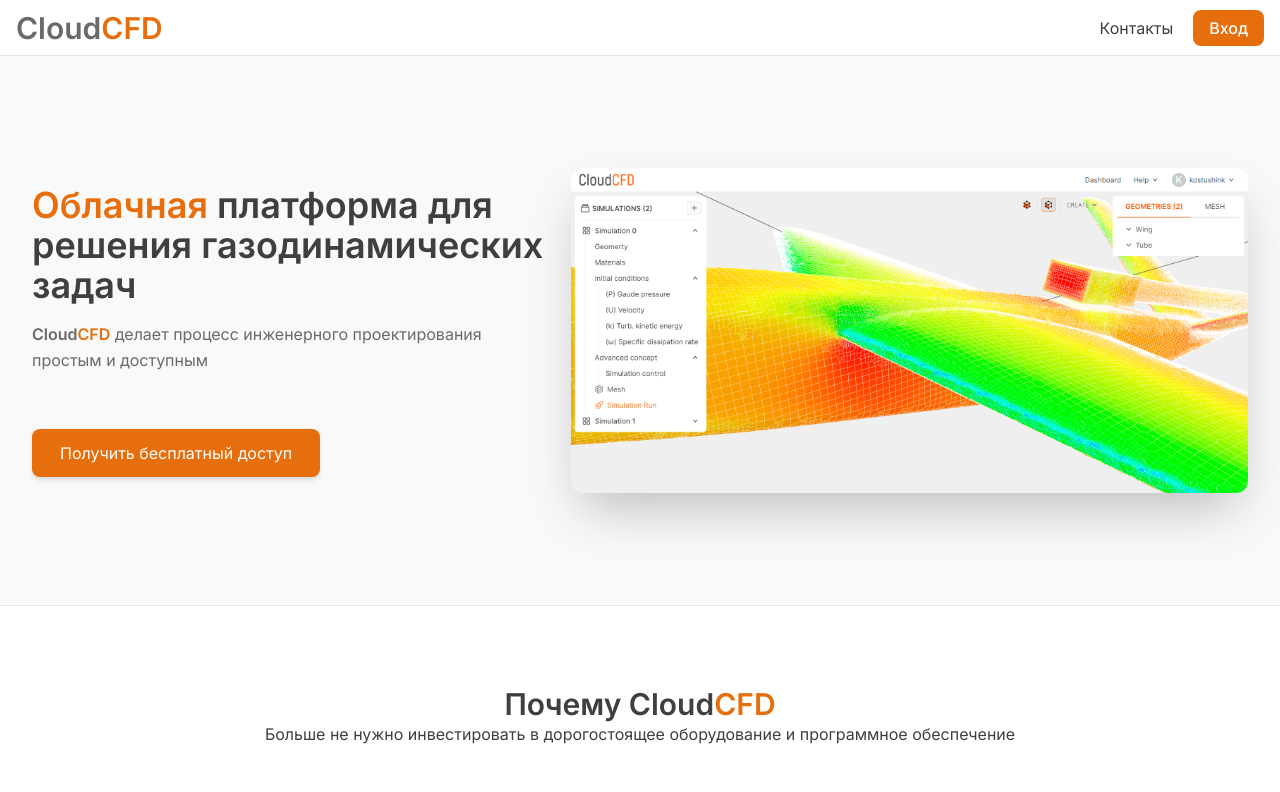
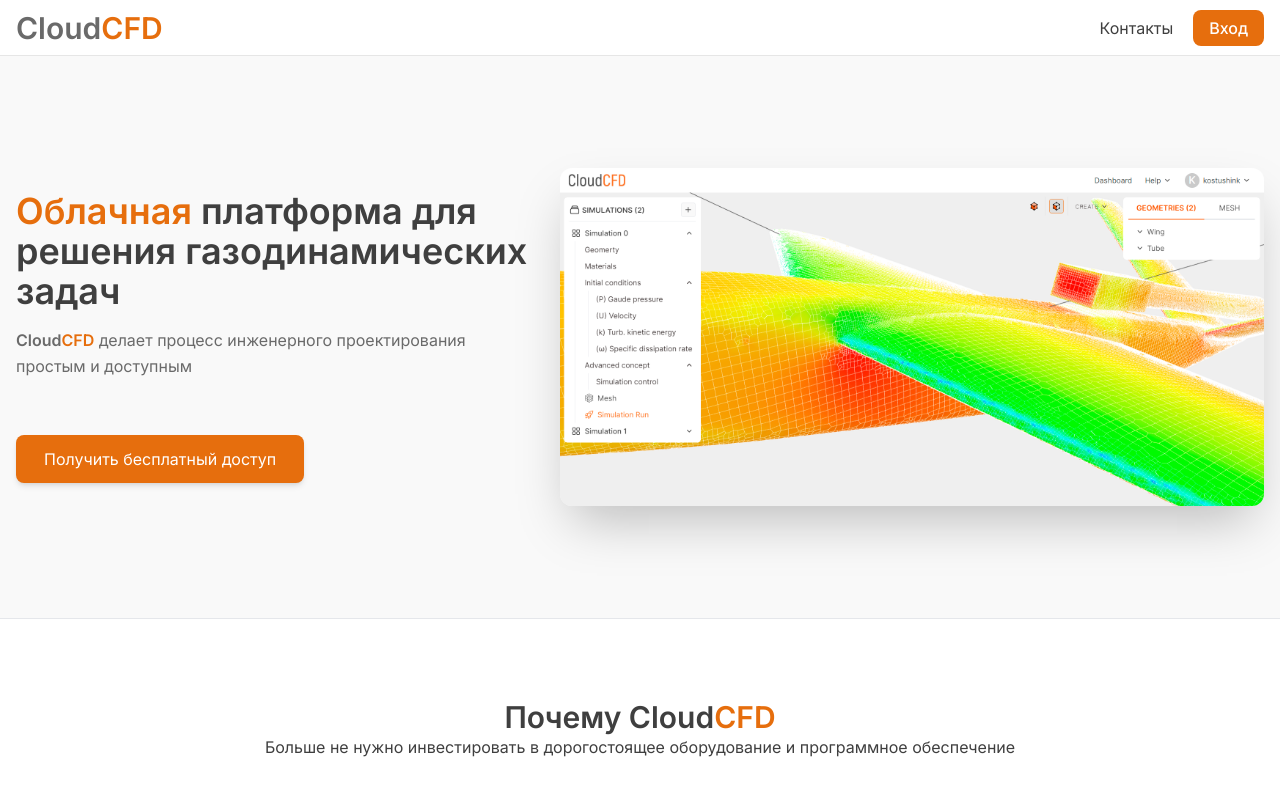
Before and after one commit to anastassia11/cloud-cfd, a Next.js app: page / in a window 1280 px wide. Shown: the top 792 px of the page. Built offline with nearby package versions, Linux system fonts and the light colour scheme; no server answers.

Commit message:
style: small fixes

```diff
--- a/src/components/home/DemoHome.jsx
+++ b/src/components/home/DemoHome.jsx
@@ -247,8 +247,8 @@
 
     return (
         <div className='bg-day-50 text-day-350 min-h-[calc(100vh-56px)] max-w-full flex flex-col'>
-            <section className="px-4 md:px-8 text-center pt-12 mx-auto max-w-screen-xl pb-12 items-center
-                lg:flex lg:text-left lg:pt-28 lg:pb-28 ">
+            <section className="px-4 text-center  mx-auto max-w-screen-xl  items-center
+                lg:flex lg:text-left pt-6 pb-12 md:pt-20 lg:pt-28 lg:pb-28 ">
                 <div className="space-y-4 flex-[40%] lg:mr-4">
                     <h1 className="hidden lg:block text-day-350 font-semibold text-3xl xl:text-4xl whitespace-nowrap">
                         <span className="text-orange-100">Облачная</span> платформа для<br />решения газодинамических<br />задач
```
